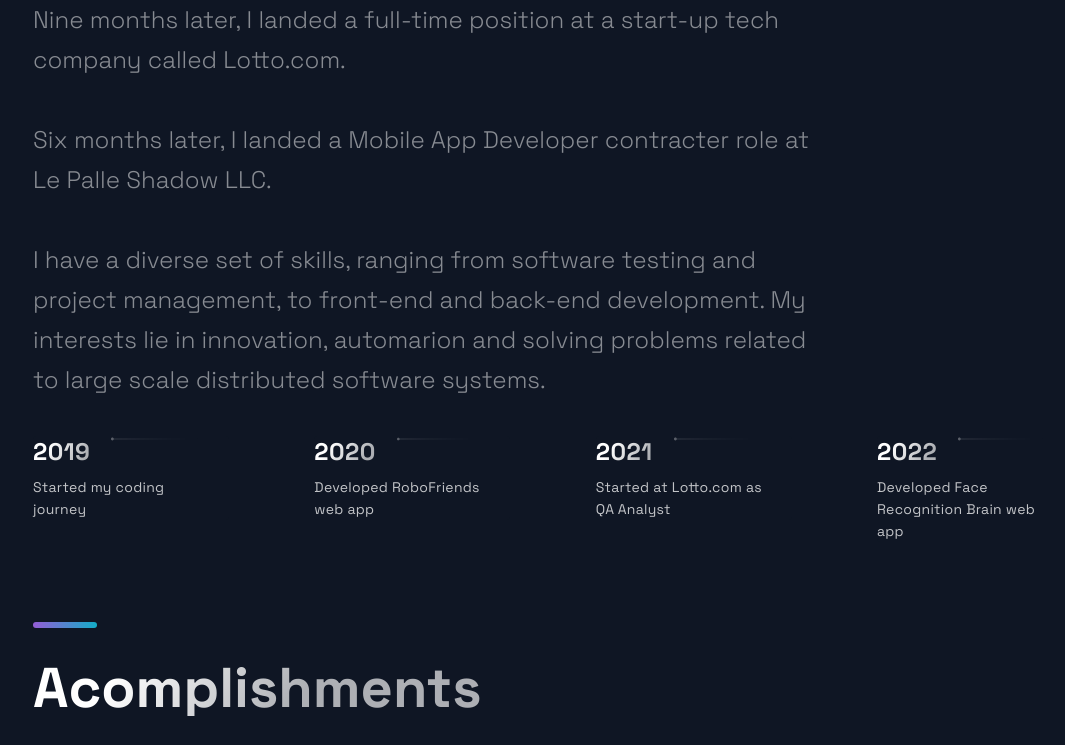
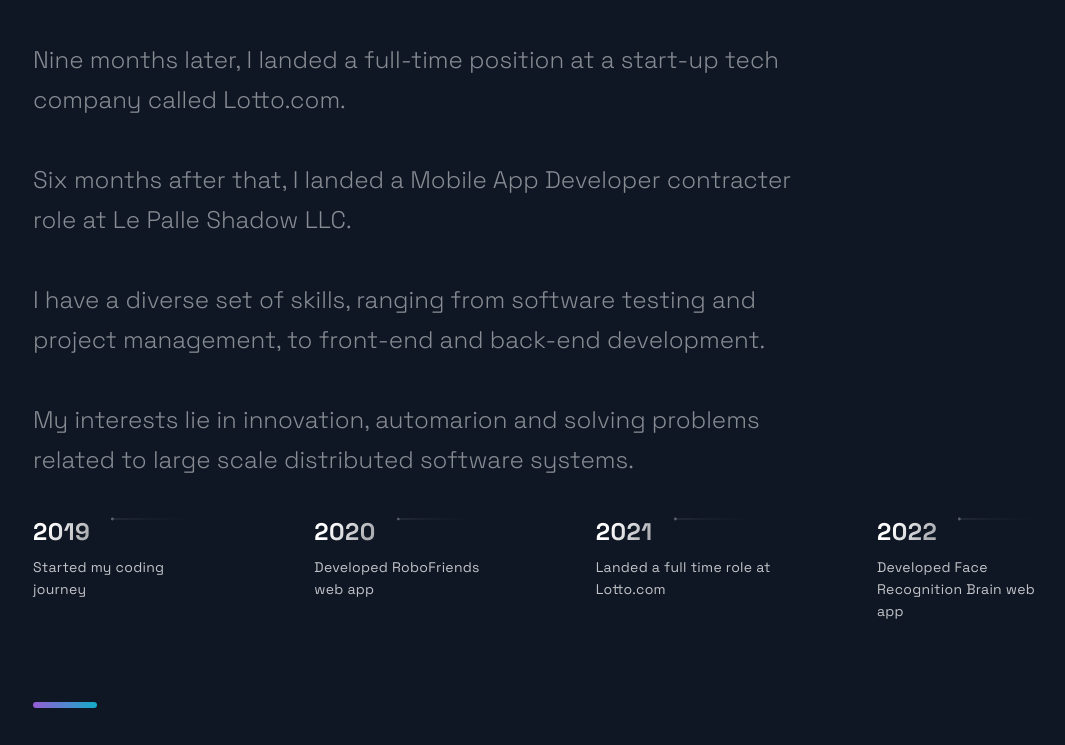
Before and after one commit to davidpedrero/David-Pedero-Portfolio, a Next.js app: page / in a window 1280 px wide. Shown: the part 2639-3384 px from the top of the page, without its empty margins (87-1152 px from the left). Built offline with nearby package versions, Linux system fonts and the light colour scheme.

Commit message:
Added to About Me section2

```diff
--- a/src/components/TimeLine/TimeLine.js
+++ b/src/components/TimeLine/TimeLine.js
@@ -46,21 +46,24 @@ const Timeline = () => {
     <Section id='about'>
       <SectionTitle>About Me</SectionTitle>
       <SectionText>
-        Greetings, my name is David Pedrero.
+        Greetings fellow human, my name is David Pedrero.
         <br/><br/>
         I am a completely self taught full stack web developer specializing in the MERN stack.
         <br/><br/>
         I graduated from CUNY Hunter College with a Bacheors degree in Human Biology.
         <br/><br/>
         While working in the medical field during the pandemic, I began to build Javascript-based automation scripts and dashboards using Google Apps scripts to optimize worklows.
+        <br/><br/>
         I soon discovered that I was passionate about automation and I decided to get serious about learning to code.
         <br/><br/>
         Nine months later, I landed a full-time position at a start-up tech company called Lotto.com.
         <br/><br/>
-        Six months later, I landed a Mobile App Developer contracter role at Le Palle Shadow LLC.
+        Six months after that, I landed a Mobile App Developer contracter role at Le Palle Shadow LLC.
         <br/><br/>
         I have a diverse set of skills, ranging from software testing and project management, to front-end and back-end development.
+        <br/><br/>
         My interests lie in innovation, automarion and solving problems related to large scale distributed software systems.
+        <br/>
       </SectionText>
       <CarouselContainer ref={carouselRef} onScroll={handleScroll}>
         <>
--- a/src/constants/constants.js
+++ b/src/constants/constants.js
@@ -40,7 +40,7 @@ export const projects = [
 export const TimeLineData = [
   { year: 2019, text: 'Started my coding journey', },
   { year: 2020, text: 'Developed RoboFriends web app', },
-  { year: 2021, text: 'Started at Lotto.com as QA Analyst', },
+  { year: 2021, text: 'Landed a full time role at Lotto.com',},
   { year: 2022, text: 'Developed Face Recognition Brain web app', }
 ];
 
```
